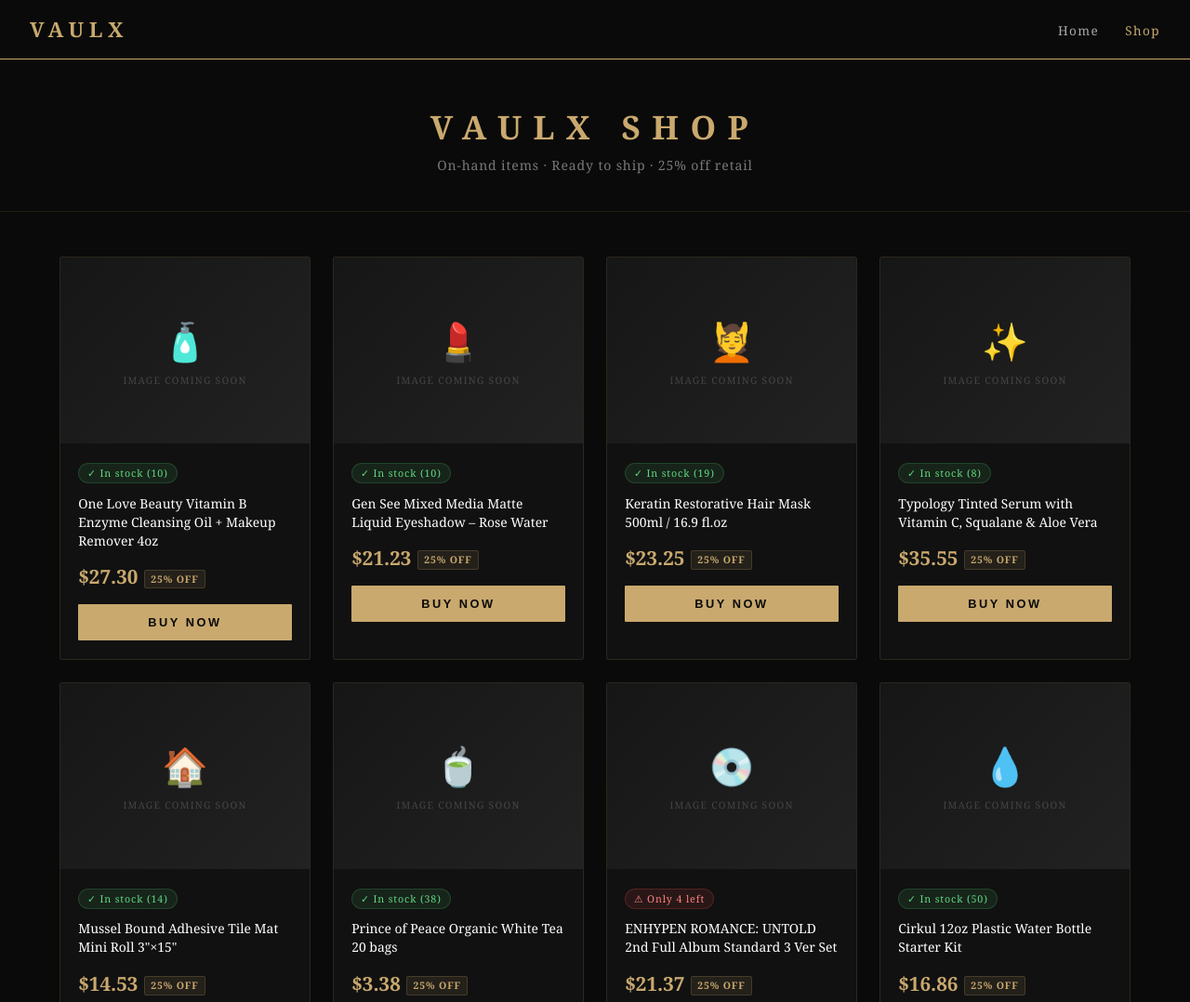
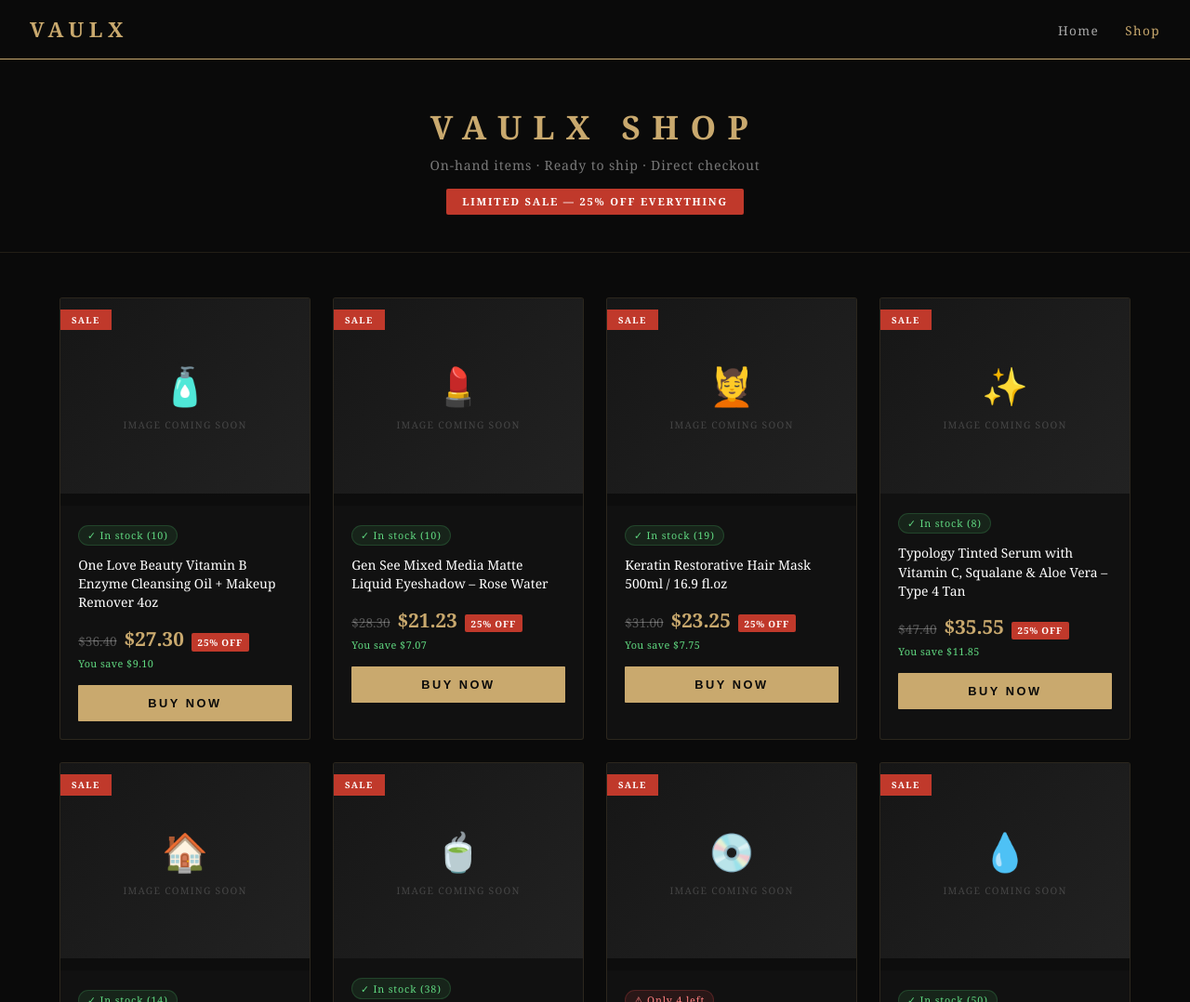
Before and after one commit to sarahara-vaulx/vaulx-store, a website: page shop.html in a window 1280 px wide. Shown: the top 1078 px of the page at 93% size. Drawn offline with Linux system fonts and the light colour scheme.

Commit message:
Update shop.html

```diff
--- a/shop.html
+++ b/shop.html
@@ -5,7 +5,7 @@
   <meta name="viewport" content="width=device-width, initial-scale=1.0">
   <title>VAULX Shop — On-Hand Items</title>
   <style>
-    :root { --black:#0a0a0a; --gold:#c9a96e; --gold2:#e8c97a; --white:#fff; --gray:#111; --gray2:#1a1a1a; }
+    :root { --black:#0a0a0a; --gold:#c9a96e; --gold2:#e8c97a; --white:#fff; --gray:#111; --red:#c0392b; --green:#60d880; }
     *,*::before,*::after { margin:0; padding:0; box-sizing:border-box; }
     body { background:var(--black); color:var(--white); font-family:Georgia,serif; }
 
@@ -19,51 +19,71 @@
     .hero { padding:3rem 2rem 2.5rem; text-align:center; border-bottom:1px solid rgba(201,169,110,.12); }
     .hero h1 { color:var(--gold); font-size:2.2rem; letter-spacing:.35em; margin-bottom:.5rem; }
     .hero p  { color:rgba(255,255,255,.45); font-size:.88rem; letter-spacing:.06em; }
+    .hero .flash { display:inline-block; margin-top:1rem; background:var(--red); color:#fff; font-size:.7rem; font-weight:bold; letter-spacing:.16em; padding:.4rem 1.1rem; border-radius:2px; }
 
     /* GRID */
     main { max-width:1200px; margin:0 auto; padding:3rem 1.5rem; }
     .grid { display:grid; grid-template-columns:repeat(auto-fill,minmax(265px,1fr)); gap:1.5rem; }
 
     /* CARD */
-    .card { background:var(--gray); border:1px solid rgba(201,169,110,.14); border-radius:3px; overflow:hidden; transition:border-color .25s,transform .25s; }
+    .card { position:relative; background:var(--gray); border:1px solid rgba(201,169,110,.14); border-radius:3px; overflow:hidden; transition:border-color .25s,transform .25s; }
     .card:hover { border-color:rgba(201,169,110,.55); transform:translateY(-3px); }
-    .card-img { width:100%; height:200px; object-fit:cover; display:block; }
-    .card-ph  { width:100%; height:200px; background:linear-gradient(135deg,#161616,#222); display:flex; flex-direction:column; align-items:center; justify-content:center; gap:.5rem; }
+    .ribbon { position:absolute; top:12px; left:0; background:var(--red); color:#fff; font-size:.6rem; font-weight:bold; letter-spacing:.14em; padding:.3rem .75rem; z-index:5; }
+
+    /* GALLERY */
+    .gal-main { width:100%; height:210px; background:#fff; display:flex; align-items:center; justify-content:center; overflow:hidden; cursor:zoom-in; }
+    .gal-main img { width:100%; height:100%; object-fit:contain; }
+    .card-ph { width:100%; height:210px; background:linear-gradient(135deg,#161616,#222); display:flex; flex-direction:column; align-items:center; justify-content:center; gap:.5rem; }
     .card-ph .pi { font-size:2.5rem; }
     .card-ph .pl { color:rgba(255,255,255,.18); font-size:.65rem; letter-spacing:.12em; }
+    .thumbs { display:flex; gap:.3rem; padding:.4rem; background:#0d0d0d; }
+    .thumb { width:44px; height:44px; background:#fff; border:1px solid rgba(201,169,110,.2); border-radius:2px; overflow:hidden; cursor:pointer; flex-shrink:0; transition:border-color .2s; }
+    .thumb.on { border-color:var(--gold); }
+    .thumb img { width:100%; height:100%; object-fit:contain; }
+
     .card-body { padding:1.2rem; }
     .badge { display:inline-block; font-size:.67rem; letter-spacing:.08em; padding:.2rem .55rem; border-radius:20px; margin-bottom:.7rem; }
     .b-low { background:rgba(255,80,80,.1); color:#ff8080; border:1px solid rgba(255,80,80,.2); }
-    .b-ok  { background:rgba(80,200,110,.1); color:#60d880; border:1px solid rgba(80,200,110,.2); }
+    .b-ok  { background:rgba(80,200,110,.1); color:var(--green); border:1px solid rgba(80,200,110,.2); }
     .card-name  { font-size:.87rem; line-height:1.45; margin-bottom:.9rem; min-height:2.5rem; }
+    .price-row  { display:flex; align-items:baseline; flex-wrap:wrap; gap:.5rem; }
+    .price-old  { font-size:.85rem; color:rgba(255,255,255,.3); text-decoration:line-through; }
     .card-price { font-size:1.3rem; color:var(--gold); font-weight:bold; }
-    .tag-disc   { font-size:.66rem; letter-spacing:.08em; background:rgba(201,169,110,.1); border:1px solid rgba(201,169,110,.2); color:var(--gold); padding:.14rem .4rem; border-radius:2px; margin-left:.4rem; vertical-align:middle; }
+    .tag-disc   { font-size:.62rem; letter-spacing:.08em; background:var(--red); color:#fff; padding:.16rem .42rem; border-radius:2px; font-weight:bold; }
+    .price-save { font-size:.68rem; color:var(--green); letter-spacing:.04em; margin-top:.32rem; }
     .btn-buy    { display:block; width:100%; margin-top:1rem; padding:.75rem; background:var(--gold); color:var(--black); border:none; font-size:.8rem; letter-spacing:.2em; font-weight:bold; cursor:pointer; transition:background .2s; border-radius:1px; }
     .btn-buy:hover { background:var(--gold2); }
-    .btn-buy:disabled { opacity:.35; cursor:not-allowed; }
+
+    /* LIGHTBOX */
+    .lb { display:none; position:fixed; inset:0; background:rgba(0,0,0,.94); z-index:400; align-items:center; justify-content:center; padding:2rem; cursor:zoom-out; }
+    .lb.open { display:flex; }
+    .lb img { max-width:92%; max-height:88%; object-fit:contain; background:#fff; border-radius:3px; }
+    .lb-x { position:absolute; top:1.2rem; right:1.6rem; color:var(--gold); font-size:2rem; cursor:pointer; line-height:1; }
 
     /* MODAL */
     .overlay { display:none; position:fixed; inset:0; background:rgba(0,0,0,.88); z-index:300; align-items:center; justify-content:center; padding:1rem; }
     .overlay.open { display:flex; }
-    .modal { background:var(--gray); border:1px solid var(--gold); border-radius:3px; width:100%; max-width:390px; padding:2rem; }
+    .modal { background:var(--gray); border:1px solid var(--gold); border-radius:3px; width:100%; max-width:390px; padding:2rem; max-height:92vh; overflow-y:auto; }
     .mo-title { color:var(--gold); font-size:.92rem; letter-spacing:.25em; margin-bottom:.35rem; }
     .mo-sub   { font-size:.78rem; color:rgba(255,255,255,.42); line-height:1.4; margin-bottom:1.4rem; }
     .field { margin-bottom:.9rem; }
     .field label { display:block; font-size:.68rem; letter-spacing:.12em; color:var(--gold); margin-bottom:.28rem; }
     .field input,.field select { width:100%; padding:.62rem .75rem; background:#0a0a0a; border:1px solid rgba(201,169,110,.22); color:var(--white); font-size:.87rem; border-radius:2px; transition:border-color .2s; }
     .field input:focus,.field select:focus { outline:none; border-color:var(--gold); }
-    .total-box { background:rgba(201,169,110,.06); border:1px solid rgba(201,169,110,.16); border-radius:2px; padding:.75rem 1rem; margin:.9rem 0 1.2rem; display:flex; justify-content:space-between; align-items:center; }
+    .total-box { background:rgba(201,169,110,.06); border:1px solid rgba(201,169,110,.16); border-radius:2px; padding:.75rem 1rem; margin:.9rem 0 1.2rem; }
+    .total-line { display:flex; justify-content:space-between; align-items:center; }
     .total-label  { font-size:.72rem; letter-spacing:.1em; color:rgba(255,255,255,.45); }
     .total-amount { font-size:1.25rem; color:var(--gold); font-weight:bold; }
+    .total-save { font-size:.68rem; color:var(--green); margin-top:.35rem; text-align:right; }
     .mo-btns { display:flex; gap:.75rem; }
-    .btn-cancel2 { flex:1; padding:.72rem; background:transparent; border:1px solid rgba(255,255,255,.14); color:rgba(255,255,255,.5); cursor:pointer; font-size:.78rem; border-radius:1px; transition:border-color .2s; }
+    .btn-cancel2 { flex:1; padding:.72rem; background:transparent; border:1px solid rgba(255,255,255,.14); color:rgba(255,255,255,.5); cursor:pointer; font-size:.78rem; border-radius:1px; }
     .btn-cancel2:hover { border-color:rgba(255,255,255,.3); }
-    .btn-pay2 { flex:2; padding:.72rem; background:var(--gold); color:var(--black); border:none; font-weight:bold; font-size:.82rem; letter-spacing:.1em; cursor:pointer; border-radius:1px; transition:background .2s; }
+    .btn-pay2 { flex:2; padding:.72rem; background:var(--gold); color:var(--black); border:none; font-weight:bold; font-size:.82rem; letter-spacing:.1em; cursor:pointer; border-radius:1px; }
     .btn-pay2:hover { background:var(--gold2); }
     .btn-pay2:disabled { opacity:.4; cursor:not-allowed; }
     .mo-loading { text-align:center; font-size:.78rem; color:rgba(255,255,255,.45); margin-top:.75rem; display:none; }
 
-    footer { text-align:center; padding:2rem; border-top:1px solid rgba(201,169,110,.1); color:rgba(255,255,255,.2); font-size:.73rem; letter-spacing:.05em; margin-top:3rem; }
+    footer { text-align:center; padding:2rem; border-top:1px solid rgba(201,169,110,.1); color:rgba(255,255,255,.2); font-size:.73rem; margin-top:3rem; }
   </style>
 </head>
 <body>
@@ -78,12 +98,13 @@
 
 <div class="hero">
   <h1>VAULX SHOP</h1>
-  <p>On-hand items · Ready to ship · 25% off retail</p>
+  <p>On-hand items · Ready to ship · Direct checkout</p>
+  <div class="flash" id="flash-tag">LIMITED SALE</div>
 </div>
 
-<main>
-  <div class="grid" id="grid"></div>
-</main>
+<main><div class="grid" id="grid"></div></main>
+
+<div class="lb" id="lb"><span class="lb-x" id="lb-x">&times;</span><img id="lb-img" src="" alt=""></div>
 
 <div class="overlay" id="overlay">
   <div class="modal">
@@ -94,8 +115,8 @@
     <div class="field"><label>MOBILE / WHATSAPP</label><input id="f-phone" type="tel" placeholder="+63 9XX XXX XXXX" autocomplete="tel"></div>
     <div class="field"><label>QUANTITY</label><select id="f-qty"></select></div>
     <div class="total-box">
-      <span class="total-label">ORDER TOTAL</span>
-      <span class="total-amount" id="total-show">$0.00</span>
+      <div class="total-line"><span class="total-label">ORDER TOTAL</span><span class="total-amount" id="total-show">$0.00</span></div>
+      <div class="total-save" id="total-save"></div>
     </div>
     <div class="mo-btns">
       <button class="btn-cancel2" id="btn-close">CANCEL</button>
@@ -109,53 +130,144 @@
 
 <script>
 /* ═══════════════════════════════════════════════════════════════════════
-   PRODUCTS — to add images, pick ONE option per product:
+   DISCOUNT CONTROL — change this ONE number to adjust all sale prices.
+     25 → $27.30, $21.23, etc.    |    15 → $30.94, $24.06, etc.
+═══════════════════════════════════════════════════════════════════════ */
+const SALE_PCT = 25;
 
-   Option A – Google Drive (must be set to "Anyone with the link"):
-     1. Open the file in Drive → Share → "Anyone with the link"
-     2. Copy the file ID from: drive.google.com/file/d/[FILE_ID_HERE]/view
-     3. Set img: "https://drive.google.com/uc?export=view&id=FILE_ID_HERE"
+/* ═══════════════════════════════════════════════════════════════════════
+   PRODUCTS — MULTIPLE IMAGES SUPPORTED
 
-   Option B – GitHub upload (more reliable, recommended):
-     1. In your GitHub repo, Add file → Upload files → upload to /images/ folder
-     2. Set img: "/images/your-filename.jpg"
+   Each product has an `imgs` array. Upload your photos to GitHub under
+   an /images/ folder using these exact filenames. The FIRST image in
+   each array is the one shown by default.
 
-   Leave img:"" to keep the emoji placeholder.
+   Naming pattern:  productname-1.jpg, productname-2.jpg, productname-3.jpg
+
+   Have more than 3 photos? Just add another entry:
+     imgs:["/images/cirkul-1.jpg","/images/cirkul-2.jpg",
+           "/images/cirkul-3.jpg","/images/cirkul-4.jpg"]
+
+   Have only 1 photo? Just list one:
+     imgs:["/images/white-tea-1.jpg"]
+
+   Using PNG instead of JPG? Change .jpg to .png for that product.
+
+   Missing images fall back to the emoji placeholder automatically —
+   nothing breaks while you're still uploading.
 ═══════════════════════════════════════════════════════════════════════ */
 const PRODUCTS = [
-  { id:1, name:"One Love Beauty Vitamin B Enzyme Cleansing Oil + Makeup Remover 4oz", price:27.30, stock:10, img:"", icon:"🧴" },
-  { id:2, name:"Gen See Mixed Media Matte Liquid Eyeshadow – Rose Water",              price:21.23, stock:10, img:"", icon:"💄" },
-  { id:3, name:"Keratin Restorative Hair Mask 500ml / 16.9 fl.oz",                    price:23.25, stock:19, img:"", icon:"💆" },
-  { id:4, name:"Typology Tinted Serum with Vitamin C, Squalane & Aloe Vera",          price:35.55, stock:8,  img:"", icon:"✨" },
-  { id:5, name:'Mussel Bound Adhesive Tile Mat Mini Roll 3"×15"',                     price:14.53, stock:14, img:"", icon:"🏠" },
-  { id:6, name:"Prince of Peace Organic White Tea 20 bags",                           price:3.38,  stock:38, img:"", icon:"🍵" },
-  { id:7, name:"ENHYPEN ROMANCE: UNTOLD 2nd Full Album Standard 3 Ver Set",           price:21.37, stock:4,  img:"", icon:"💿" },
-  { id:8, name:"Cirkul 12oz Plastic Water Bottle Starter Kit",                        price:16.86, stock:50, img:"", icon:"💧" },
-  { id:9, name:"Typology Serum Mascara with 1% Pea Peptides + Castor Oil",            price:23.10, stock:5,  img:"", icon:"👁️" }
+  { id:1, name:"One Love Beauty Vitamin B Enzyme Cleansing Oil + Makeup Remover 4oz",
+    retail:36.40, stock:10, icon:"🧴",
+    imgs:["/images/cleansing-oil-1.jpg","/images/cleansing-oil-2.jpg","/images/cleansing-oil-3.jpg"] },
+
+  { id:2, name:"Gen See Mixed Media Matte Liquid Eyeshadow – Rose Water",
+    retail:28.30, stock:10, icon:"💄",
+    imgs:["/images/eyeshadow-1.jpg","/images/eyeshadow-2.jpg","/images/eyeshadow-3.jpg"] },
+
+  { id:3, name:"Keratin Restorative Hair Mask 500ml / 16.9 fl.oz",
+    retail:31.00, stock:19, icon:"💆",
+    imgs:["/images/hair-mask-1.jpg","/images/hair-mask-2.jpg","/images/hair-mask-3.jpg"] },
+
+  { id:4, name:"Typology Tinted Serum with Vitamin C, Squalane & Aloe Vera – Type 4 Tan",
+    retail:47.40, stock:8, icon:"✨",
+    imgs:["/images/tinted-serum-1.jpg"] },
+
+  { id:5, name:"MusselBound Adhesive Tile Mat Mini Roll 3\" × 15'",
+    retail:19.37, stock:14, icon:"🏠",
+    imgs:["/images/tile-mat-1.jpg","/images/tile-mat-2.jpg","/images/tile-mat-3.jpg"] },
+
+  { id:6, name:"Prince of Peace Organic White Tea 20 bags",
+    retail:4.51, stock:38, icon:"🍵",
+    imgs:["/images/white-tea.jpg"] },
+
+  { id:7, name:"ENHYPEN ROMANCE: UNTOLD 2nd Full Album Standard 3 Ver Set",
+    retail:28.49, stock:4, icon:"💿",
+    imgs:["/images/enhypen-1.jpg","/images/enhypen-2.jpg","/images/enhypen-3.jpg"] },
+
+  { id:8, name:"Cirkul 12oz Plastic Water Bottle Starter Kit + 2 Flavor Cartridges",
+    retail:22.48, stock:50, icon:"💧",
+    imgs:["/images/cirkul-1.jpg","/images/cirkul-2.jpg","/images/cirkul-3.jpg"] },
+
+  { id:9, name:"Typology Serum Mascara with 1% Pea Peptides + Castor Oil",
+    retail:30.80, stock:5, icon:"👁️",
+    imgs:["/images/mascara-1.jpg"] }
 ];
 
+const salePrice = p => +(p.retail * (1 - SALE_PCT/100)).toFixed(2);
+const savings   = p => +(p.retail - salePrice(p)).toFixed(2);
+const esc       = s => String(s).replace(/"/g,'&quot;').replace(/'/g,'&#39;');
+
 let active = null;
+
+document.getElementById('flash-tag').textContent = `LIMITED SALE — ${SALE_PCT}% OFF EVERYTHING`;
 
 function render() {
   document.getElementById('grid').innerHTML = PRODUCTS.map(p => {
     const badge = p.stock <= 5
       ? `<span class="badge b-low">⚠ Only ${p.stock} left</span>`
       : `<span class="badge b-ok">✓ In stock (${p.stock})</span>`;
-    const img = p.img
-      ? `<img class="card-img" src="${p.img}" alt="${p.name}" loading="lazy">`
-      : `<div class="card-ph"><div class="pi">${p.icon}</div><div class="pl">IMAGE COMING SOON</div></div>`;
+
+    const list = p.imgs || [];
+    const gallery = list.length ? `
+      <div class="gal-main" id="main-${p.id}" onclick="zoom(${p.id})">
+        <img src="${list[0]}" alt="${esc(p.name)}" loading="lazy" onerror="fallback(${p.id})">
+      </div>
+      ${list.length > 1 ? `<div class="thumbs">${list.map((src,i) => `
+        <div class="thumb ${i===0?'on':''}" onclick="swap(${p.id},${i})">
+          <img src="${src}" alt="" loading="lazy" onerror="this.parentNode.style.display='none'">
+        </div>`).join('')}</div>` : ''}
+    ` : `<div class="card-ph" id="main-${p.id}"><div class="pi">${p.icon}</div><div class="pl">IMAGE COMING SOON</div></div>`;
+
     return `
       <div class="card">
-        ${img}
+        <div class="ribbon">SALE</div>
+        ${gallery}
         <div class="card-body">
           ${badge}
           <div class="card-name">${p.name}</div>
-          <div class="card-price">$${p.price.toFixed(2)}<span class="tag-disc">25% OFF</span></div>
+          <div class="price-row">
+            <span class="price-old">$${p.retail.toFixed(2)}</span>
+            <span class="card-price">$${salePrice(p).toFixed(2)}</span>
+            <span class="tag-disc">${SALE_PCT}% OFF</span>
+          </div>
+          <div class="price-save">You save $${savings(p).toFixed(2)}</div>
           <button class="btn-buy" onclick="openModal(${p.id})">BUY NOW</button>
         </div>
       </div>`;
   }).join('');
 }
+
+/* Swap main image when a thumbnail is clicked */
+function swap(pid, idx) {
+  const p = PRODUCTS.find(x => x.id === pid);
+  const box = document.getElementById('main-' + pid);
+  const im = box && box.querySelector('img');
+  if (!p || !im) return;
+  im.src = p.imgs[idx];
+  const card = box.closest('.card');
+  card.querySelectorAll('.thumb').forEach((t,i) => t.classList.toggle('on', i === idx));
+}
+
+/* Replace main image area with emoji placeholder if the file is missing */
+function fallback(pid) {
+  const p = PRODUCTS.find(x => x.id === pid);
+  const box = document.getElementById('main-' + pid);
+  if (!p || !box) return;
+  box.className = 'card-ph';
+  box.onclick = null;
+  box.innerHTML = `<div class="pi">${p.icon}</div><div class="pl">IMAGE COMING SOON</div>`;
+}
+
+/* Fullscreen zoom */
+function zoom(pid) {
+  const box = document.getElementById('main-' + pid);
+  const im = box && box.querySelector('img');
+  if (!im) return;
+  document.getElementById('lb-img').src = im.src;
+  document.getElementById('lb').classList.add('open');
+}
+document.getElementById('lb').addEventListener('click', () => document.getElementById('lb').classList.remove('open'));
 
 function openModal(id) {
   active = PRODUCTS.find(p => p.id === id);
@@ -179,12 +291,16 @@
 function refreshTotal() {
   if (!active) return;
   const qty = +document.getElementById('f-qty').value || 1;
-  document.getElementById('total-show').textContent = `$${(active.price * qty).toFixed(2)}`;
+  document.getElementById('total-show').textContent = `$${(salePrice(active)*qty).toFixed(2)}`;
+  document.getElementById('total-save').textContent = `You save $${(savings(active)*qty).toFixed(2)}`;
 }
 
 document.getElementById('f-qty').addEventListener('change', refreshTotal);
 document.getElementById('btn-close').addEventListener('click', closeModal);
 document.getElementById('overlay').addEventListener('click', e => { if (e.target.id==='overlay') closeModal(); });
+document.addEventListener('keydown', e => {
+  if (e.key === 'Escape') { closeModal(); document.getElementById('lb').classList.remove('open'); }
+});
 
 document.getElementById('btn-pay').addEventListener('click', async () => {
   const name  = document.getElementById('f-name').value.trim();
@@ -201,32 +317,28 @@
   msg.style.display = 'block';
 
   const orderId = `VAULX-${Date.now()}`;
-  const amount  = (active.price * qty).toFixed(2);
+  const amount  = (salePrice(active) * qty).toFixed(2);
 
   try {
     const res = await fetch('/api/fiuu-checkout', {
       method:'POST',
       headers:{'Content-Type':'application/json'},
       body:JSON.stringify({
-        orderId,
-        amount,
-        billName:  name,
-        billEmail: email,
-        billPhone: phone,
-        billDesc:  `${active.name} x${qty}`,
-        currency:  'USD'
+        orderId, amount,
+        billName:name, billEmail:email, billPhone:phone,
+        billDesc:`${active.name} x${qty}`,
+        currency:'USD'
       })
     });
     if (!res.ok) throw new Error('Server error ' + res.status);
 
     const { paymentUrl, formData } = await res.json();
 
-    // Build and auto-submit form to Fiuu payment page
     const form = document.createElement('form');
     form.method = 'POST';
     form.action = paymentUrl;
     form.style.display = 'none';
-    Object.entries(formData).forEach(([k, v]) => {
+    Object.entries(formData).forEach(([k,v]) => {
       const inp = document.createElement('input');
       inp.type = 'hidden'; inp.name = k; inp.value = v;
       form.appendChild(inp);
```
